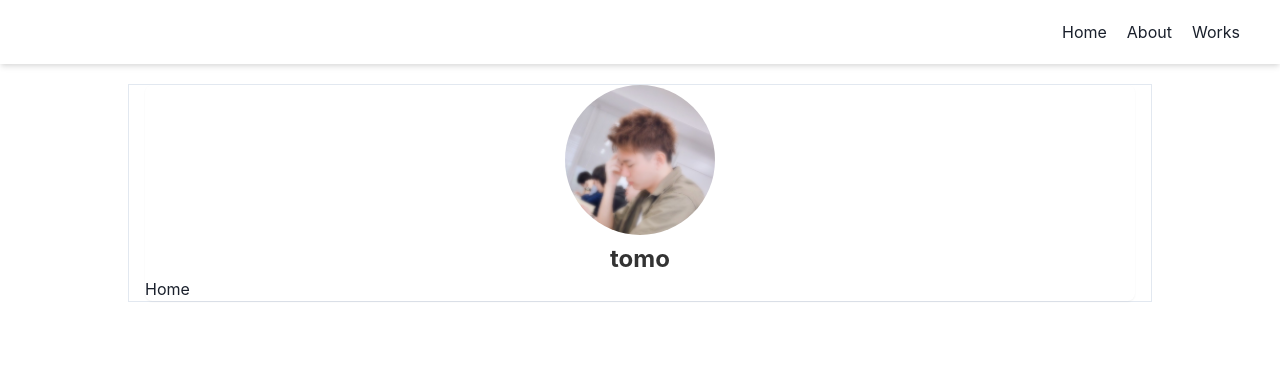
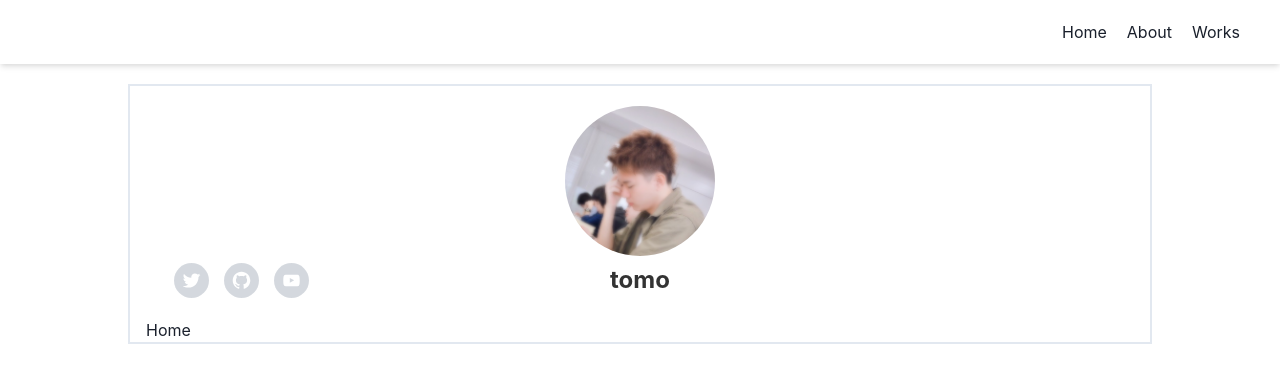
Before and after one commit to tksx1227/Portfolio, a Next.js app: page / in a window 1280 px wide. Shown: the top 382 px of the page. Built offline with nearby package versions, Linux system fonts and the light colour scheme.

Commit message:
Add social icons

```diff
--- a/components/iconWithName.tsx
+++ b/components/iconWithName.tsx
@@ -1,12 +1,13 @@
 import Image from "next/image"
 import Link from "next/link"
-import { Box } from "@chakra-ui/react"
+import { Box, Flex, Spacer } from "@chakra-ui/react"
 
+import { TwitterIcon, GithubIcon, YoutubeIcon } from "./socialIcons"
 import styles from "./iconWithName.module.css"
 
 export const IconWithName = () => {
   return (
-    <Box align="center">
+    <Box align="center" p="5">
       <Link href="/">
         <a>
           <Image
@@ -19,7 +20,19 @@ export const IconWithName = () => {
           />
         </a>
       </Link>
-      <p className={styles.name}>tomo</p>
+      <Flex >
+        <Flex justifyContent="space-around" align="center" w="150px">
+          <TwitterIcon />
+          <GithubIcon />
+          <YoutubeIcon />
+        </Flex>
+        <Spacer />
+        <Box>
+        <p className={styles.name}>tomo</p>
+        </Box>
+        <Spacer />
+        <Box w="150px"></Box>
+      </Flex>
     </Box>
   )
 }
--- a/components/layout.tsx
+++ b/components/layout.tsx
@@ -1,5 +1,5 @@
 import { Header } from "./header"
-import { Container, Box } from "@chakra-ui/react"
+import { Container } from "@chakra-ui/react"
 
 type Props = {
   children: React.ReactNode
@@ -10,10 +10,8 @@ export const Layout = (props: Props) => {
   return (
     <>
       <Header />
-      <Container maxW="container.lg" as="main" borderWidth="1px">
-        <Box w="100%" p="md" borderRadius="lg" boxShadow="sm">
+      <Container maxW="container.lg" as="main" borderWidth="2px">
           {children}
-        </Box>
       </Container>
     </>
   )
--- /dev/null
+++ b/components/socialIcons.module.css
@@ -0,0 +1,3 @@
+.defaultIcon {
+  border: 1px solid red;
+}
--- /dev/null
+++ b/components/socialIcons.tsx
@@ -0,0 +1,27 @@
+import { SocialIcon } from 'react-social-icons';
+
+// import styles from "./socialIcons.module.css"
+
+const style = {
+  width: "35px",
+  height: "35px",
+  opacity: ".5"
+}
+
+export const TwitterIcon = () => {
+  return (
+    <SocialIcon bgColor="rgba(150, 160, 175, .8)" style={style} url="https://twitter.com/tksx1227" />
+  )
+}
+
+export const GithubIcon = () => {
+  return (
+    <SocialIcon bgColor="rgba(150, 160, 175, .8)" style={style} url="https://github.com/tksx1227" />
+  )
+}
+
+export const YoutubeIcon = () => {
+  return (
+    <SocialIcon bgColor="rgba(150, 160, 175, .8)" style={style} url="https://www.youtube.com/watch?v=HWbKkbRM4OA" />
+  )
+}
--- a/package.json
+++ b/package.json
@@ -15,7 +15,8 @@
     "framer-motion": "^4.1.17",
     "next": "11.0.1",
     "react": "17.0.2",
-    "react-dom": "17.0.2"
+    "react-dom": "17.0.2",
+    "react-social-icons": "^5.5.0"
   },
   "devDependencies": {
     "@types/react": "17.0.13",
--- a/pages/about.tsx
+++ b/pages/about.tsx
@@ -10,7 +10,7 @@ const About = () => {
         <title>About</title>
       </Head>
       <Layout>
-        <IconWithName home />
+        <IconWithName />
         <h1>About</h1>
       </Layout>
     </>
```
Also changed, not shown: 1 other file (tests, documents, lock files or other folders).
